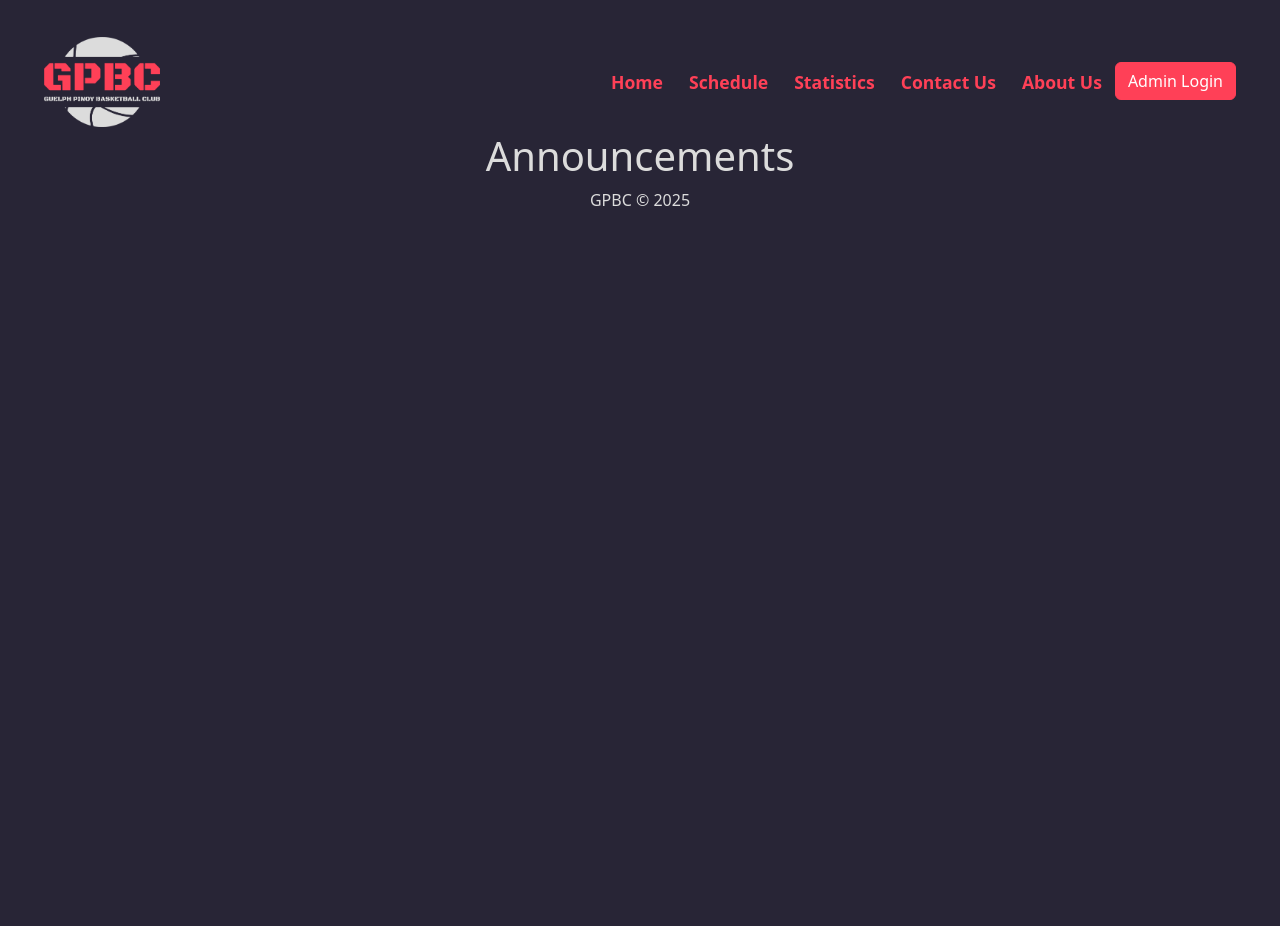
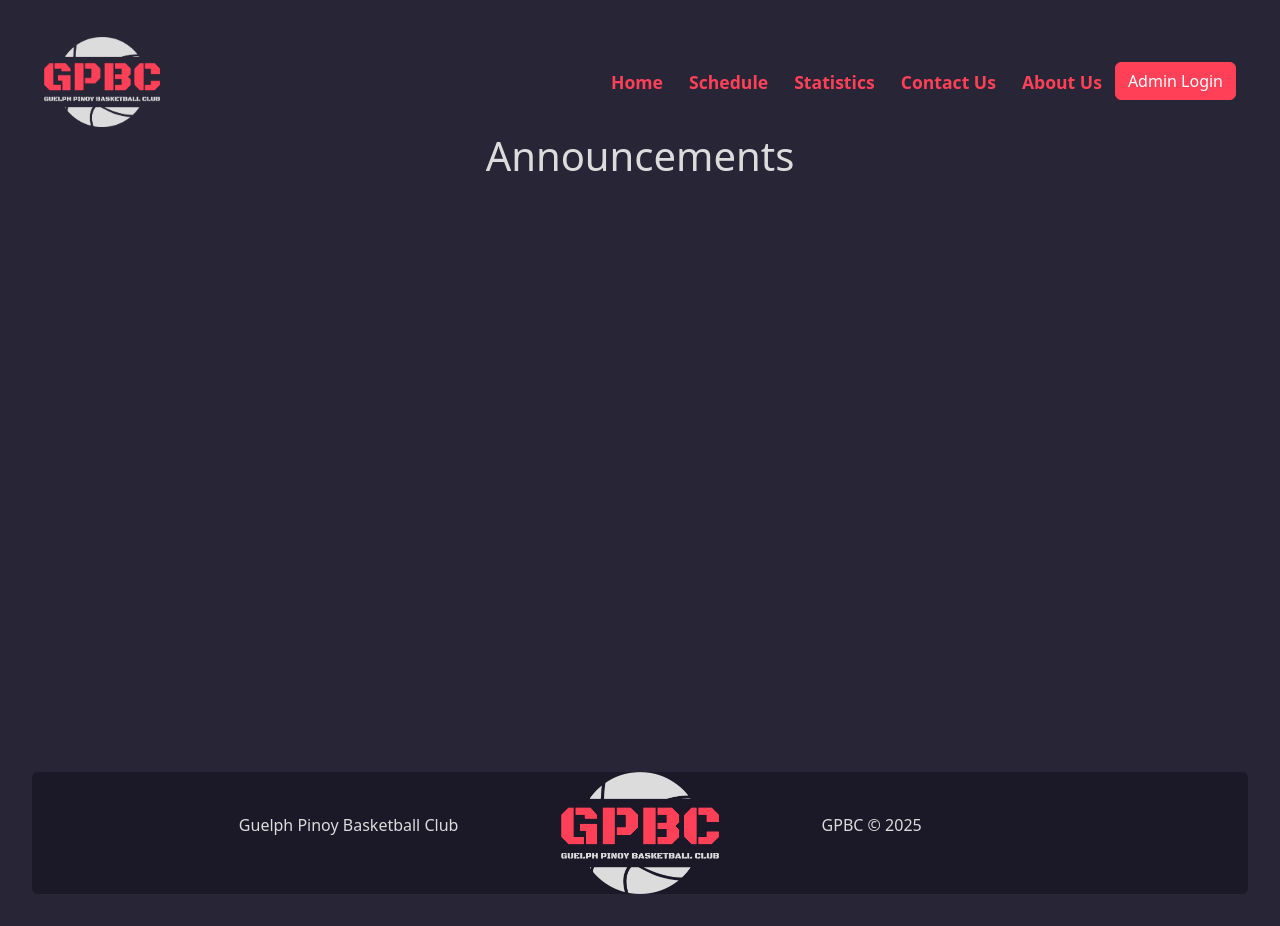
Before and after one commit to keithrsialana/GPBC-website, a React (Vite) app: page / in a window 1280 px wide. Before the commit the page ends 800 px from the top, so only its background shows below. Built offline with nearby package versions, Linux system fonts and the light colour scheme.

Commit message:
updated footer

```diff
--- a/components/footer.jsx
+++ b/components/footer.jsx
@@ -1,6 +1,26 @@
-
 function Footer() {
-    return (<p>GPBC © 2025</p>);
+	return (
+		<footer
+			className="d-flex rounded align-items-center justify-content-center"
+			style={{ minHeight: "15vh" }}
+		>
+			<div className="row">
+				<div className="col d-flex align-items-center justify-content-end">
+					<p>Guelph Pinoy Basketball Club</p>
+				</div>
+				<div className="col d-flex align-items-center justify-content-center">
+					<img
+						src="Logo.png"
+						alt="GPBC Logo"
+						width="50%"
+					/>
+				</div>
+				<div className="col d-flex align-items-center justify-content-start">
+					<p>GPBC © 2025</p>
+				</div>
+			</div>
+		</footer>
+	);
 }
 
 export default Footer;
--- a/src/index.css
+++ b/src/index.css
@@ -28,6 +28,10 @@ body {
   background-color: #282536;
 }
 
+footer {
+  background-color: #1b1827;
+}
+
 @media (max-width: 990px) {
   .navbar-nav {
     background-color: #1b1827;
--- a/src/main.jsx
+++ b/src/main.jsx
@@ -11,7 +11,9 @@ const root = ReactDOM.createRoot(document.getElementById("root"));
 root.render(
   <BrowserRouter>
     <Header />
+    <div style={{minHeight: "80vh"}}>
       <App />
+    </div>
     <Footer />
   </BrowserRouter>
 )
```
